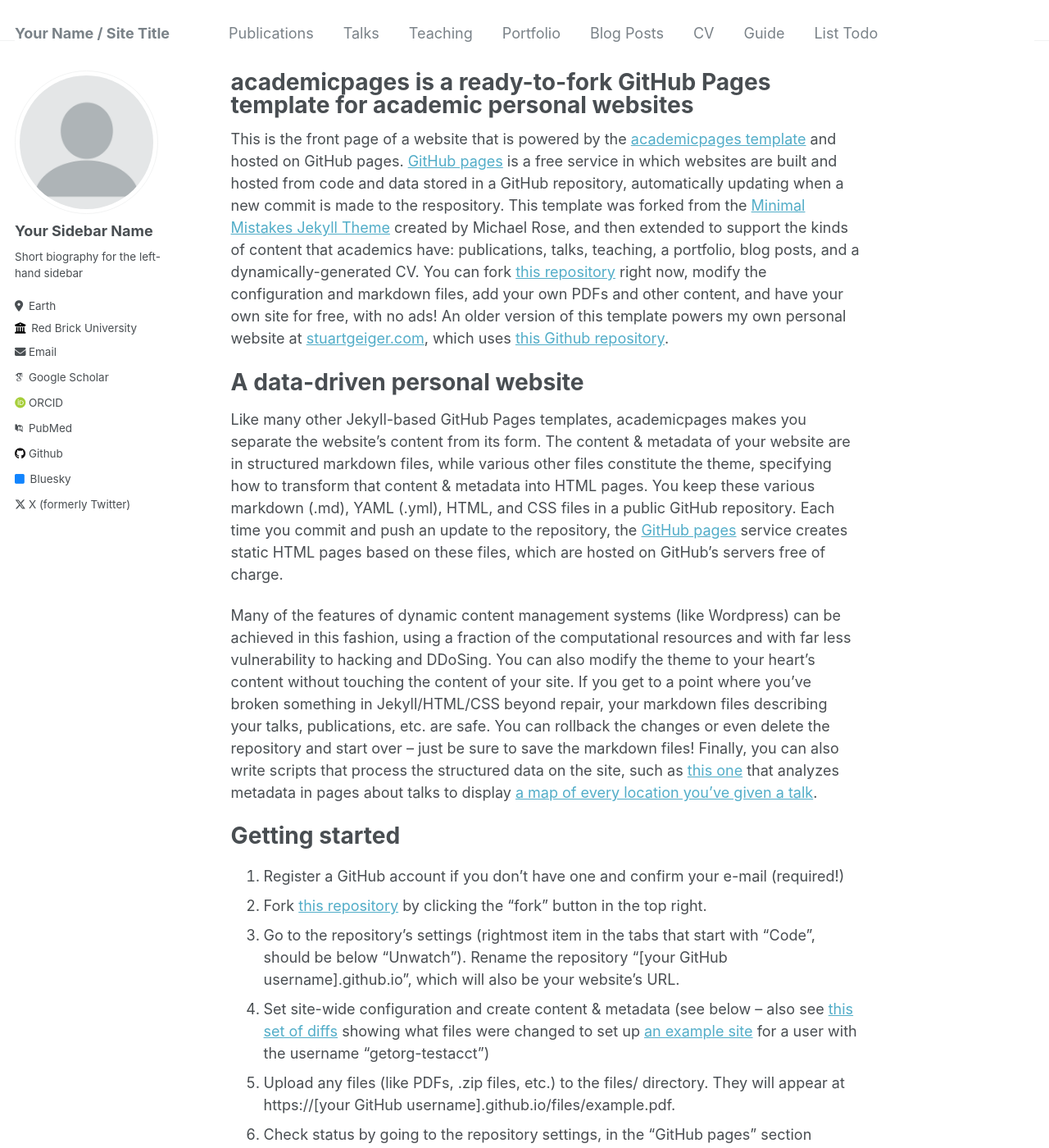
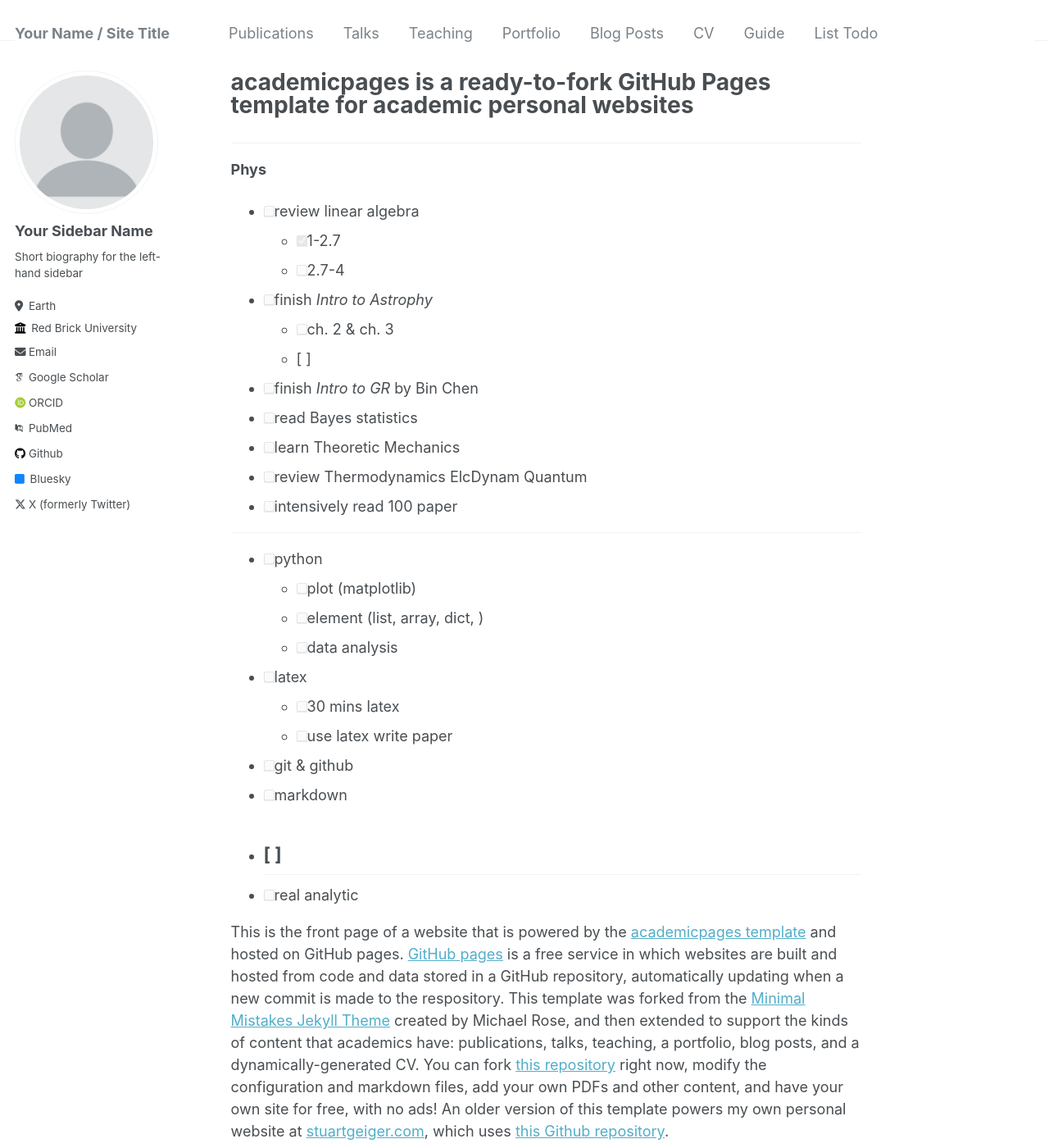
Before and after one commit to Xel-naga7/Xel-naga7.github.io, a Jekyll site: the page built from _pages/about.md, in a window 1280 px wide and 1400 px high. Shown: the whole window at 82% size. Built offline with Jekyll 4.4.1, drawn with Linux system fonts in a browser that asks for light colours; some web fonts are replaced.

Commit message:
Update about.md

```diff
--- a/_pages/about.md
+++ b/_pages/about.md
@@ -6,6 +6,37 @@ redirect_from:
   - /about/
   - /about.html
 ---
+
+---
+**Phys**
+- [ ] review linear algebra
+	- [x] 1-2.7
+	- [ ] 2.7-4
+- [ ] finish *Intro to Astrophy*
+	- [ ] ch. 2 & ch. 3
+	- [ ]
+- [ ] finish *Intro to GR* by Bin Chen
+- [ ] read Bayes statistics
+- [ ] learn Theoretic Mechanics
+- [ ] review Thermodynamics ElcDynam Quantum
+- [ ] intensively read 100 paper
+
+---
+
+- [ ] python
+	- [ ] plot (matplotlib)
+	- [ ] element (list, array, dict, )
+	- [ ] data analysis
+- [ ] latex
+	- [ ] 30 mins latex
+	- [ ] use latex write paper
+- [ ] git & github
+- [ ] markdown
+- [ ]
+---
+
+- [ ] real analytic
+
 
 This is the front page of a website that is powered by the [academicpages template](https://github.com/academicpages/academicpages.github.io) and hosted on GitHub pages. [GitHub pages](https://pages.github.com) is a free service in which websites are built and hosted from code and data stored in a GitHub repository, automatically updating when a new commit is made to the respository. This template was forked from the [Minimal Mistakes Jekyll Theme](https://mmistakes.github.io/minimal-mistakes/) created by Michael Rose, and then extended to support the kinds of content that academics have: publications, talks, teaching, a portfolio, blog posts, and a dynamically-generated CV. You can fork [this repository](https://github.com/academicpages/academicpages.github.io) right now, modify the configuration and markdown files, add your own PDFs and other content, and have your own site for free, with no ads! An older version of this template powers my own personal website at [stuartgeiger.com](http://stuartgeiger.com), which uses [this Github repository](https://github.com/staeiou/staeiou.github.io).
 
```
